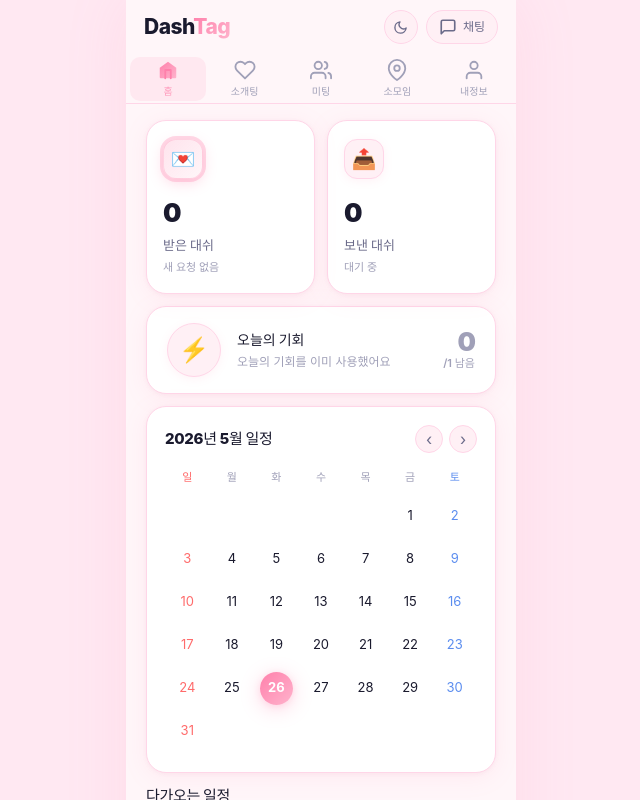
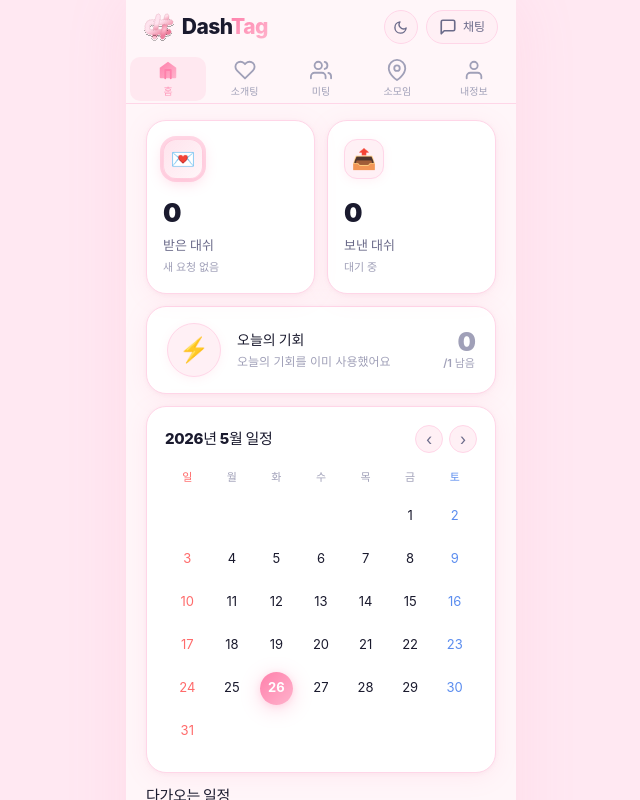
Before and after one commit to Ojackgyo/DashTag-FE, a React (Vite) app in the folder dash-FE/: page / in a window 1280 px wide. Shown: the top 800 px of the page, without its empty margins (319-959 px from the left). Built offline with nearby package versions, Linux system fonts and the light colour scheme; no server answers; sample sign-in values are in the browser's storage.

Commit message:
[FEAT] 헤더 브랜드 옆에 로고 추가
Co-Authored-By: Claude Sonnet 4.6 <noreply@anthropic.com>

```diff
--- a/dash-FE/src/components/Header.tsx
+++ b/dash-FE/src/components/Header.tsx
@@ -45,12 +45,13 @@ export default function Header() {
       <div className="flex items-center justify-between gap-2.5 px-[18px] h-[54px]">
         {/* 브랜드 */}
         <div
-          className="text-[21px] font-extrabold tracking-tight cursor-pointer select-none shrink-0"
+          className="flex items-center gap-2 cursor-pointer select-none shrink-0"
           onClick={() => navigate('/')}
         >
-          <span style={{ color: 'var(--text)' }}>Dash</span>
-          <span style={{ background: 'var(--gradient)', WebkitBackgroundClip: 'text', WebkitTextFillColor: 'transparent', backgroundClip: 'text' }}>
-            Tag
+          <img src="/logo.svg" alt="DashTag" style={{ height: 28, width: 'auto' }} />
+          <span className="text-[21px] font-extrabold tracking-tight">
+            <span style={{ color: 'var(--text)' }}>Dash</span>
+            <span style={{ background: 'var(--gradient)', WebkitBackgroundClip: 'text', WebkitTextFillColor: 'transparent', backgroundClip: 'text' }}>Tag</span>
           </span>
         </div>
 
```
